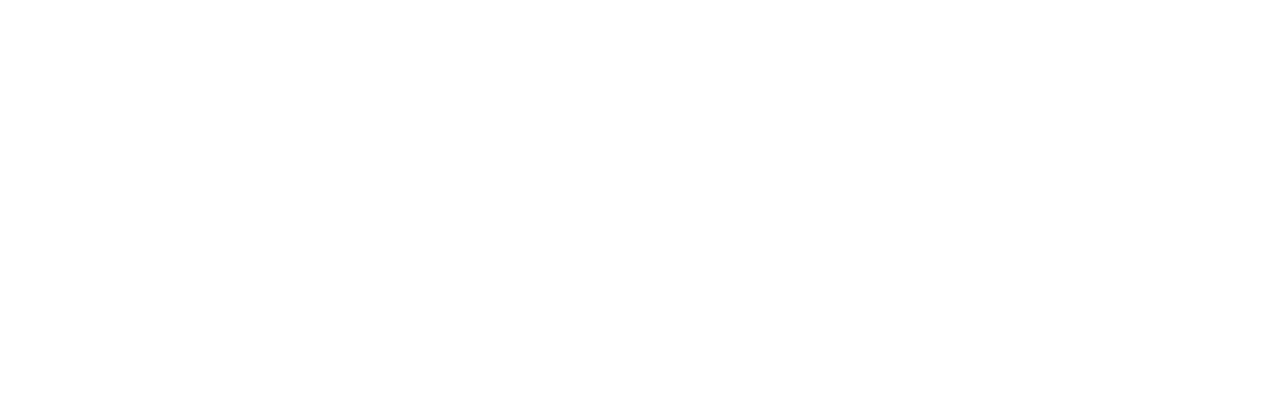
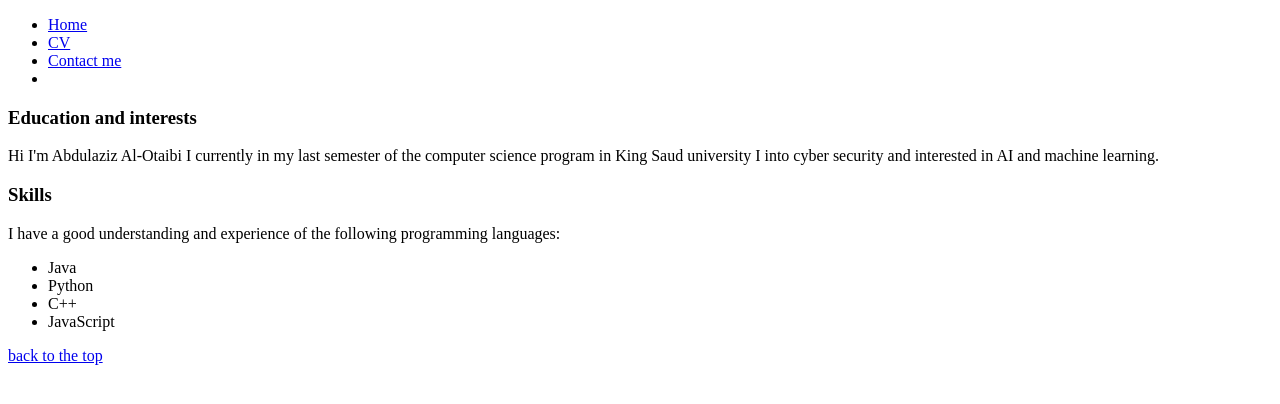
Before and after one commit to azoozfzhyg/my-page-src, a plain HTML site: page CV.html in a window 1280 px wide. Drawn offline with Linux system fonts and the light colour scheme.

Commit message:
some structure and content

```diff
--- a/CV.html
+++ b/CV.html
@@ -9,10 +9,41 @@
 
     <body>
         <header>
-            <nav></nav>
+            <nav role="navigation" id="top"><ul>
+                <li><a href="index.html">Home</a></li>
+                <li><a href="cv.html">CV</a></li>
+                <li><a href="contact.html">Contact me</a></li>
+                <li><a href="projects.html"></a></li>
+            </ul></nav>
         </header>
 
+        <section>
+            <article>
+                <h1>Education and interests</h1>
+                <p>
+                    Hi I'm Abdulaziz Al-Otaibi I currently
+                    in my last semester of the computer science program
+                    in King Saud university I into cyber security and
+                    interested in AI and machine learning.
+                </p>
+            </article>
 
+            <article>
+                <h1>Skills</h1>
+                <p>
+                    I have a good understanding and experience
+                    of the following programming languages:
+                </p>
+                <ul>
+                    <li>Java</li>
+                    <li>Python</li>
+                    <li>C++</li>
+                    <li>JavaScript</li>
+                </ul>
+            </article>
+            <blockquote><!--inspirational quote--></blockquote>
+        </section>
+        <a href="#top">back to the top</a>
     </body>
 
 </html>
```
Also changed, not shown: contact.html (+13 -4 lines), index.html (+39 -3 lines), projects.html (+7 -2 lines).
